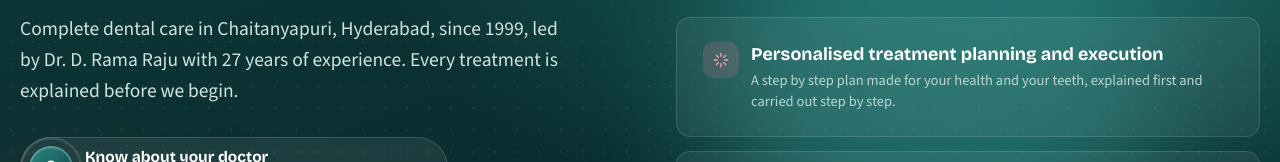
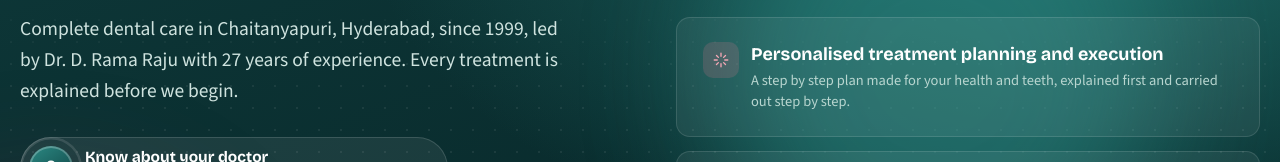
Before and after one commit to drramarajudentalclinic-tech/dental-backend, a React (Vite) app in the folder website/: page / in a window 1280 px wide. Shown: the part 336-498 px from the top of the page. Built offline with nearby package versions, Linux system fonts and the light colour scheme; no server answers.

Commit message:
Hero box wording

```diff
--- a/website/src/content.js
+++ b/website/src/content.js
@@ -25,7 +25,7 @@ export const clinic = {
   motto: "Oral health for healthy life",
   // shown under the motto on the home page
   pillars: [
-    ["Personalised treatment planning and execution", "A step by step plan made for your health and your teeth, explained first and carried out step by step."],
+    ["Personalised treatment planning and execution", "A step by step plan made for your health and teeth, explained first and carried out step by step."],
     ["Personalised pharmacogenomic treatment", "Medicines chosen to suit your genetic make-up and how your body handles them."],
   ],
   tagline: `Complete dental care in Chaitanyapuri, Hyderabad, since ${SINCE}, led by Dr. D. Rama Raju with ${YEARS} years of experience. Every treatment is explained before we begin.`,
```
